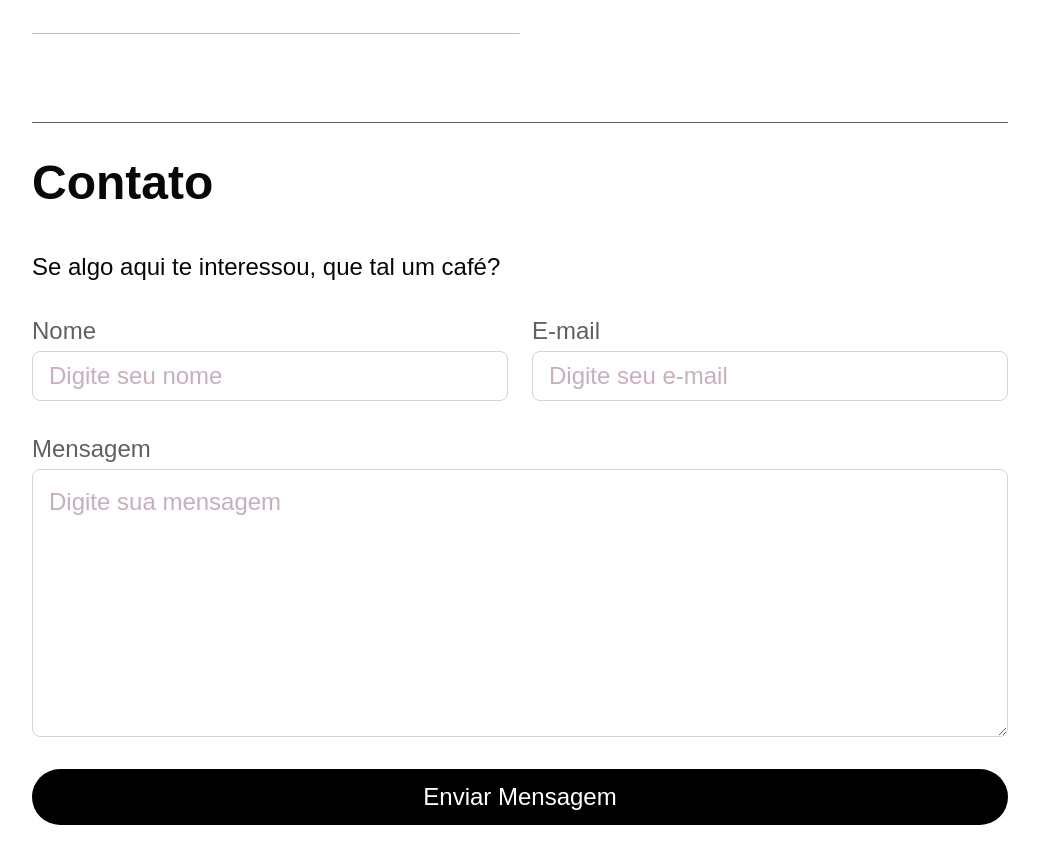
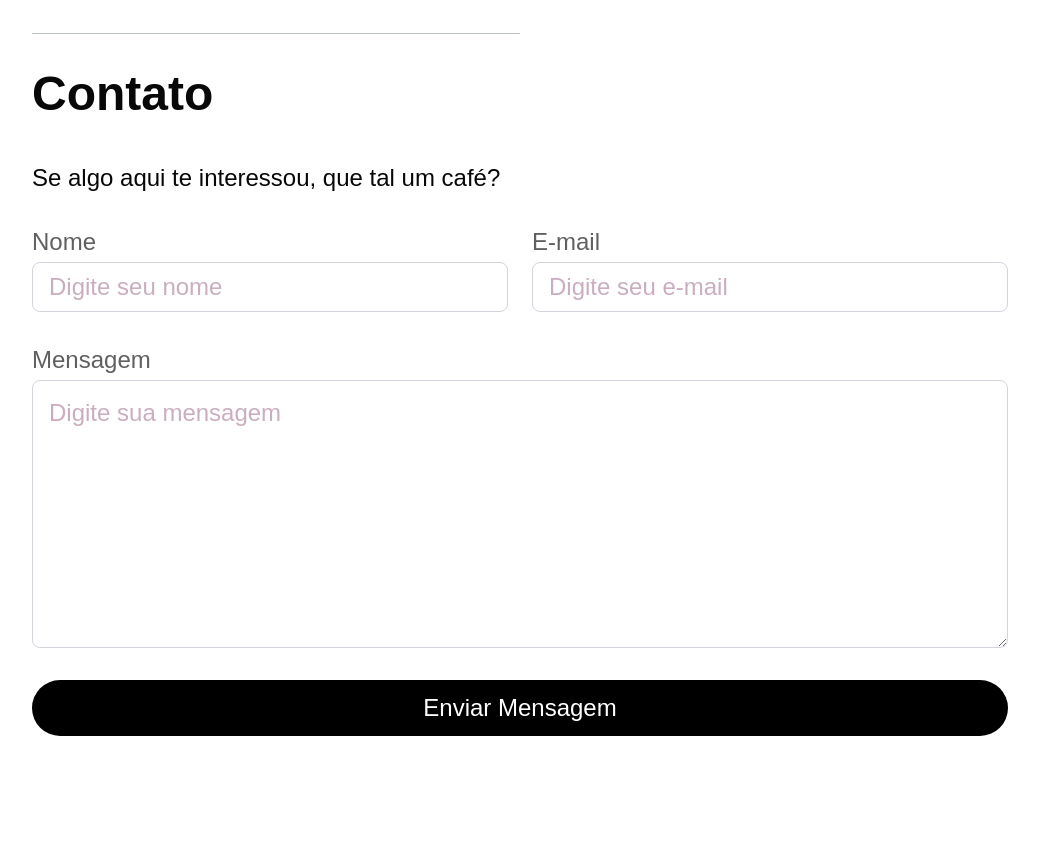
Before and after one commit to PedroBonetti/PedroBonetti-Portfolio, a Next.js app: page / in a window 1280 px wide. Shown: the part 4485-5349 px from the top of the page, without its empty margins (120-1159 px from the left). Built offline with nearby package versions, Linux system fonts and the light colour scheme; a web font is replaced by a local one.

Commit message:
fix: Fix build

```diff
--- a/src/app/easyhealth-ds/page.tsx
+++ b/src/app/easyhealth-ds/page.tsx
@@ -1,5 +1,4 @@
 "use client";
-
 import Header from "@/components/Header";
 import Image from "next/image";
 import Link from "next/link";
--- a/src/app/page.tsx
+++ b/src/app/page.tsx
@@ -1,4 +1,5 @@
 "use client";
+
 import ContactForm from "@/components/ContactForm";
 import Experience from "@/components/Experience";
 import Header from "@/components/Header";
@@ -8,7 +9,35 @@ import Separator from "@/components/Separator";
 import Image from "next/image";
 import Link from "next/link";
 import { useSearchParams } from "next/navigation";
-import { useRef, useState, useEffect } from "react";
+import { useRef, useState, useEffect, Suspense } from "react";
+
+// 1. Componente isolado apenas para ler os parâmetros da URL
+// Isso satisfaz o requisito do Next.js para o Build
+function UrlScrollHandler({
+  sobreRef,
+  contatoRef,
+}: {
+  sobreRef: React.RefObject<HTMLElement | null>;
+  contatoRef: React.RefObject<HTMLElement | null>;
+}) {
+  const searchParams = useSearchParams();
+
+  useEffect(() => {
+    const sessao = searchParams.get("sessao");
+
+    if (sessao === "sobre") {
+      setTimeout(() => {
+        sobreRef.current?.scrollIntoView({ behavior: "smooth" });
+      }, 100);
+    } else if (sessao === "contato") {
+      setTimeout(() => {
+        contatoRef.current?.scrollIntoView({ behavior: "smooth" });
+      }, 100);
+    }
+  }, [searchParams, sobreRef, contatoRef]);
+
+  return null;
+}
 
 export default function Home() {
   const inicioRef = useRef<HTMLDivElement | null>(null);
@@ -18,22 +47,7 @@ export default function Home() {
   const [isVisible, setIsVisible] = useState(true);
   const [prevScrollPos, setPrevScrollPos] = useState(0);
 
-  const searchParams = useSearchParams();
-
-  useEffect(() => {
-    const sessao = searchParams.get("sessao");
-
-    if (sessao === "sobre") {
-      setTimeout(() => {
-        sobreRef.current?.scrollIntoView({ behavior: "smooth" });
-      }, 100);
-    }
-    else if (sessao === "contato") {
-      setTimeout(() => {
-        contatoRef.current?.scrollIntoView({ behavior: "smooth" });
-      }, 100);
-    }
-  }, [searchParams]);
+  // A lógica do useSearchParams foi movida para o componente UrlScrollHandler acima
 
   useEffect(() => {
     const handleScroll = () => {
@@ -46,12 +60,24 @@ export default function Home() {
     return () => window.removeEventListener("scroll", handleScroll);
   }, [prevScrollPos]);
 
-  const scrollToInicio = () => inicioRef.current?.scrollIntoView({ behavior: "smooth" });
-  const scrollToSobre = () => sobreRef.current?.scrollIntoView({ behavior: "smooth" });
-  const scrollToContato = () => contatoRef.current?.scrollIntoView({ behavior: "smooth" });
+  const scrollToInicio = () =>
+    inicioRef.current?.scrollIntoView({ behavior: "smooth" });
+  const scrollToSobre = () =>
+    sobreRef.current?.scrollIntoView({ behavior: "smooth" });
+  const scrollToContato = () =>
+    contatoRef.current?.scrollIntoView({ behavior: "smooth" });
 
   return (
-    <div className="flex flex-col w-full max-w-[1024px] mx-auto px-6 pt-0 pb-28" ref={inicioRef} id="inicio">
+    <div
+      className="flex flex-col w-full max-w-[1024px] mx-auto px-6 pt-0 pb-28"
+      ref={inicioRef}
+      id="inicio"
+    >
+      {/* 2. Envolvemos o handler com Suspense para evitar erro no Build */}
+      <Suspense fallback={null}>
+        <UrlScrollHandler sobreRef={sobreRef} contatoRef={contatoRef} />
+      </Suspense>
+
       <Header
         onClickNome={scrollToInicio}
         onClickSobre={scrollToSobre}
@@ -60,7 +86,8 @@ export default function Home() {
       />
 
       <h1 className="text-[40px] leading-[56px] !pt-[196px] text-center font-medium">
-        Pedro Bonetti é um UX Designer/Product Designer atualmente trabalhando no Essentia Group.
+        Pedro Bonetti é um UX Designer/Product Designer atualmente trabalhando no
+        Essentia Group.
       </h1>
 
       <Separator variant="thin" />
@@ -88,8 +115,9 @@ export default function Home() {
 
               <p className="mb-14 max-w-2xl text-[18px] leading-[26px] text-[#606060]">
                 De agendamentos a dados de saúde, gerenciar uma clínica pode ser
-                complexo. Conheça o <strong>design system</strong> criado para trazer
-                consistência, clareza e facilidade à experiência do Easy Health.
+                complexo. Conheça o <strong>design system</strong> criado para
+                trazer consistência, clareza e facilidade à experiência do Easy
+                Health.
               </p>
               <div className="relative flex items-center justify-center w-full max-w-[600px] mb-16">
                 <Image
@@ -125,7 +153,13 @@ export default function Home() {
 
       <section ref={sobreRef} id="sobre">
         <SectionTitle title="Sobre" />
-        <p className="text-2xl text-[#606060]">Pedro é um UX Designer/Product Designer com 4 anos de experiência. Já liderou projetos de produto, desenvolveu design systems e conduziu processos completos de UX, da pesquisa ao teste com usuários. Suas principais inspirações são John Maeda, Steve Krug, Don Norman e Jakob Nielsen.</p>
+        <p className="text-2xl text-[#606060]">
+          Pedro é um UX Designer/Product Designer com 4 anos de experiência. Já
+          liderou projetos de produto, desenvolveu design systems e conduziu
+          processos completos de UX, da pesquisa ao teste com usuários. Suas
+          principais inspirações são John Maeda, Steve Krug, Don Norman e Jakob
+          Nielsen.
+        </p>
       </section>
 
       <section className="grid grid-cols-2 gap-12 pt-[88px]">
@@ -193,8 +227,6 @@ export default function Home() {
         </div>
       </section>
 
-      <Separator />
-
       <section ref={contatoRef} id="contato">
         <SectionTitle title="Contato" />
         <p className="text-2xl">Se algo aqui te interessou, que tal um café?</p>
```
Lines whose indentation alone changed are shown as unchanged.
